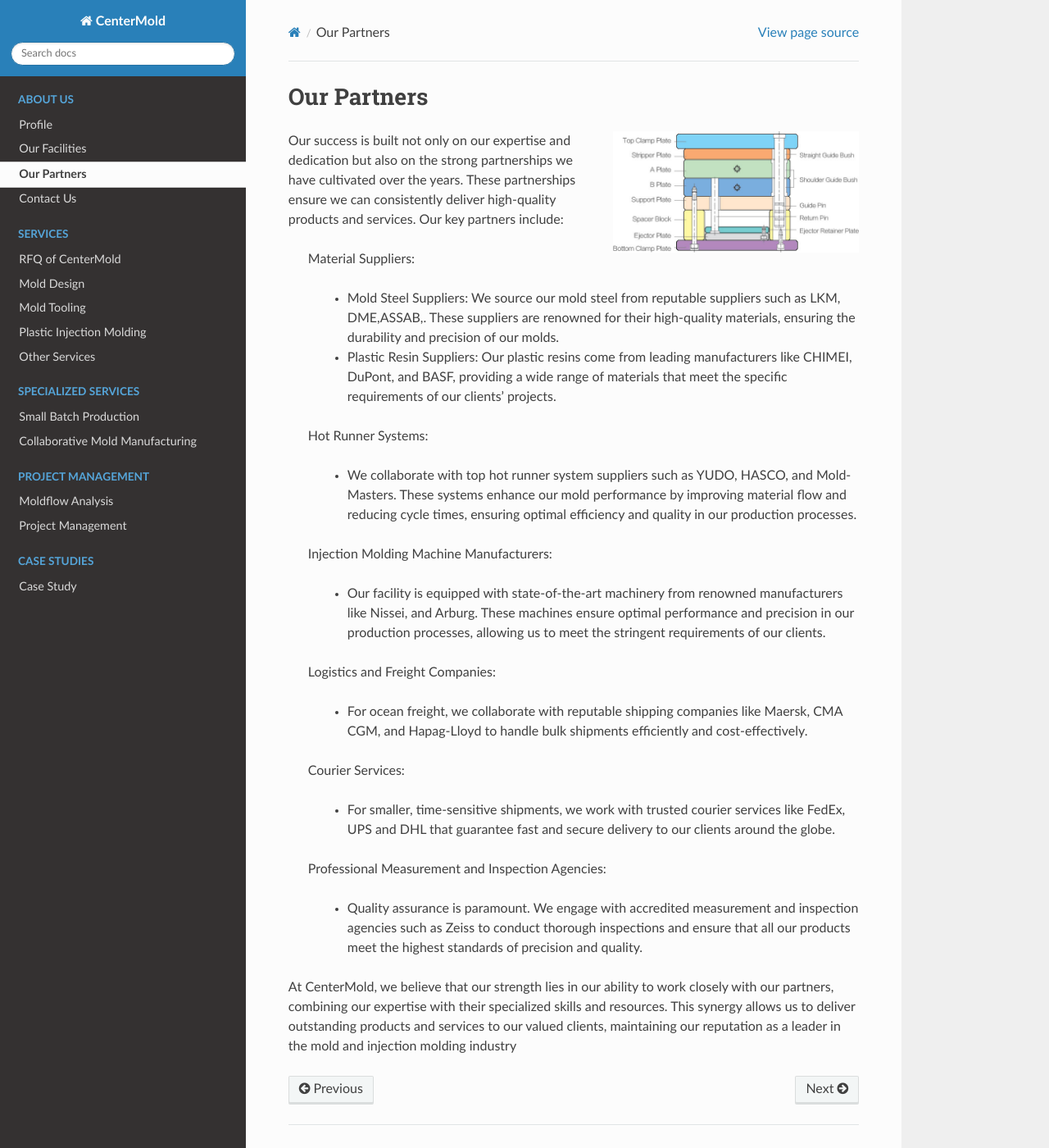
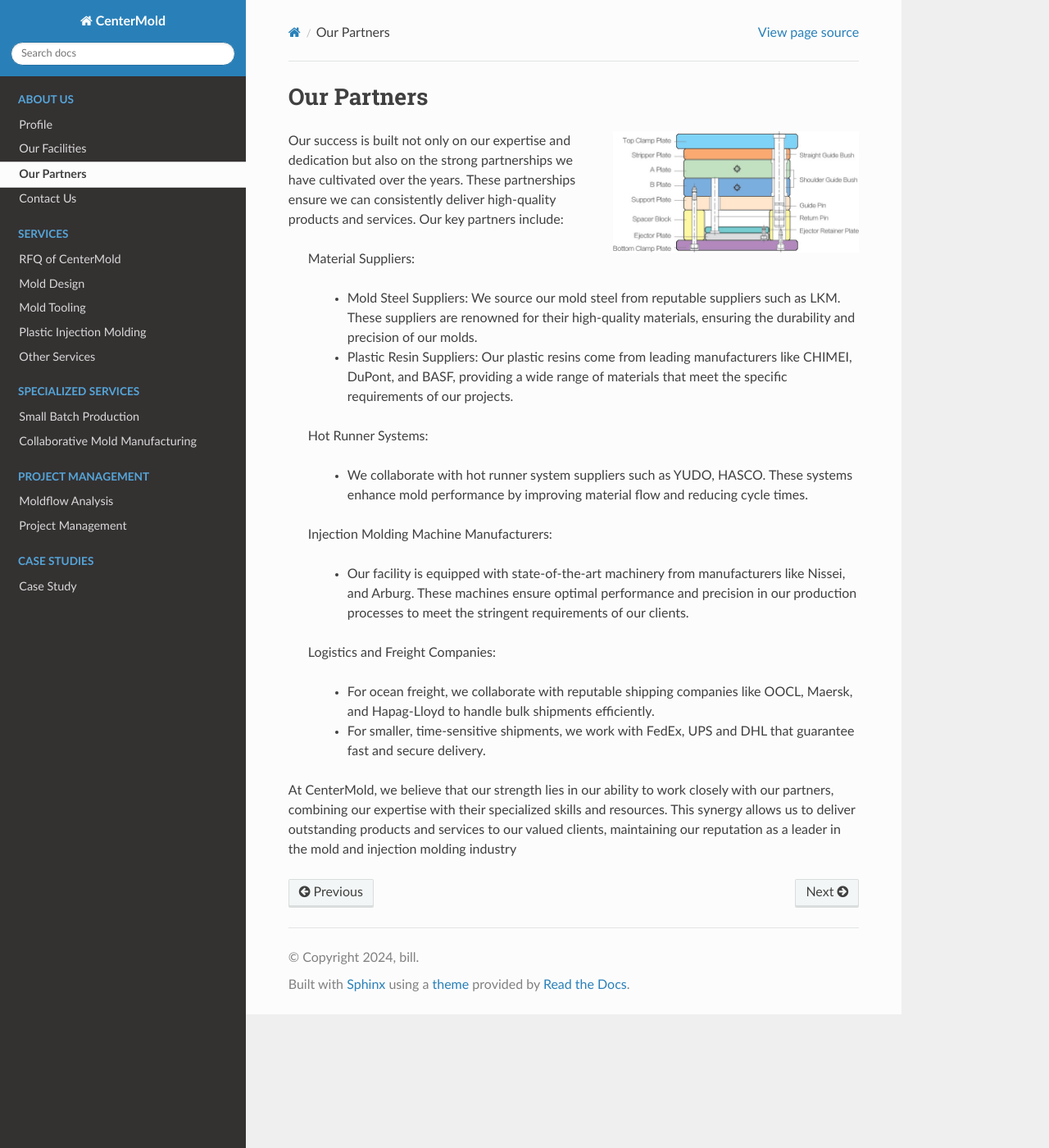
Before and after one commit to paultang/centermold, a Sphinx documentation site: the page built from source/Partners.rst, in a window 1280 px wide and 1400 px high. Shown: the whole window at 82% size. Built offline with Sphinx 7.4.7 and the Read the Docs theme 2.0.0, drawn with Linux system fonts in a browser that asks for light colours.

Commit message:
Update Partners.rst

```diff
--- a/source/Partners.rst
+++ b/source/Partners.rst
@@ -14,29 +14,20 @@
 
    Material Suppliers:
 
-    * Mold Steel Suppliers: We source our mold steel from reputable suppliers such as LKM, DME,ASSAB,. These suppliers are renowned for their high-quality materials, ensuring the durability and precision of our molds.
-    * Plastic Resin Suppliers: Our plastic resins come from leading manufacturers like CHIMEI, DuPont, and BASF, providing a wide range of materials that meet the specific requirements of our clients' projects.
+    * Mold Steel Suppliers: We source our mold steel from reputable suppliers such as LKM. These suppliers are renowned for their high-quality materials, ensuring the durability and precision of our molds.
+    * Plastic Resin Suppliers: Our plastic resins come from leading manufacturers like CHIMEI, DuPont, and BASF, providing a wide range of materials that meet the specific requirements of our  projects.
 
    Hot Runner Systems:
 
-    * We collaborate with top hot runner system suppliers such as YUDO, HASCO, and Mold-Masters. These systems enhance our mold performance by improving material flow and reducing cycle times, ensuring optimal efficiency and quality in our production processes.
+    * We collaborate with hot runner system suppliers such as YUDO, HASCO. These systems enhance mold performance by improving material flow and reducing cycle times.
 
    Injection Molding Machine Manufacturers:
 
-    * Our facility is equipped with state-of-the-art machinery from renowned manufacturers like Nissei, and Arburg. These machines ensure optimal performance and precision in our production processes, allowing us to meet the stringent requirements of our clients.
+    * Our facility is equipped with state-of-the-art machinery from manufacturers like Nissei, and Arburg. These machines ensure optimal performance and precision in our production processes to meet the stringent requirements of our clients.
 
    Logistics and Freight Companies:
 
-    * For ocean freight, we collaborate with reputable shipping companies like Maersk, CMA CGM, and Hapag-Lloyd to handle bulk shipments efficiently and cost-effectively.
-
-   Courier Services:
-
-    * For smaller, time-sensitive shipments, we work with trusted courier services like FedEx, UPS  and DHL that guarantee fast and secure delivery to our clients around the globe.
-
-   Professional Measurement and Inspection Agencies:
-
-    * Quality assurance is paramount. We engage with accredited measurement and inspection agencies such as Zeiss to conduct thorough inspections and ensure that all our products meet the highest standards of precision and quality.
-
-
+    * For ocean freight, we collaborate with reputable shipping companies like OOCL, Maersk, and Hapag-Lloyd to handle bulk shipments efficiently.
+    * For smaller, time-sensitive shipments, we work with FedEx, UPS  and DHL that guarantee fast and secure delivery.
 
 At CenterMold, we believe that our strength lies in our ability to work closely with our partners, combining our expertise with their specialized skills and resources. This synergy allows us to deliver outstanding products and services to our valued clients, maintaining our reputation as a leader in the mold and injection molding industry
```
